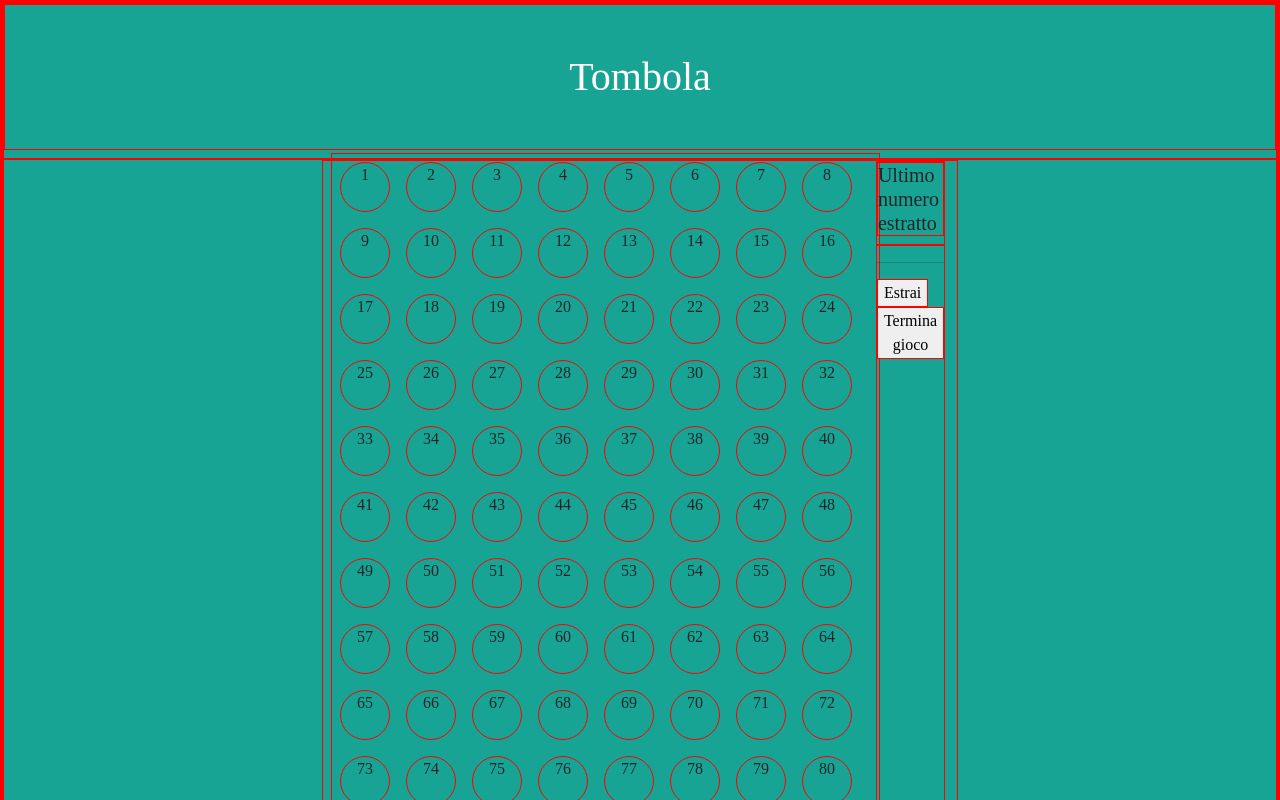
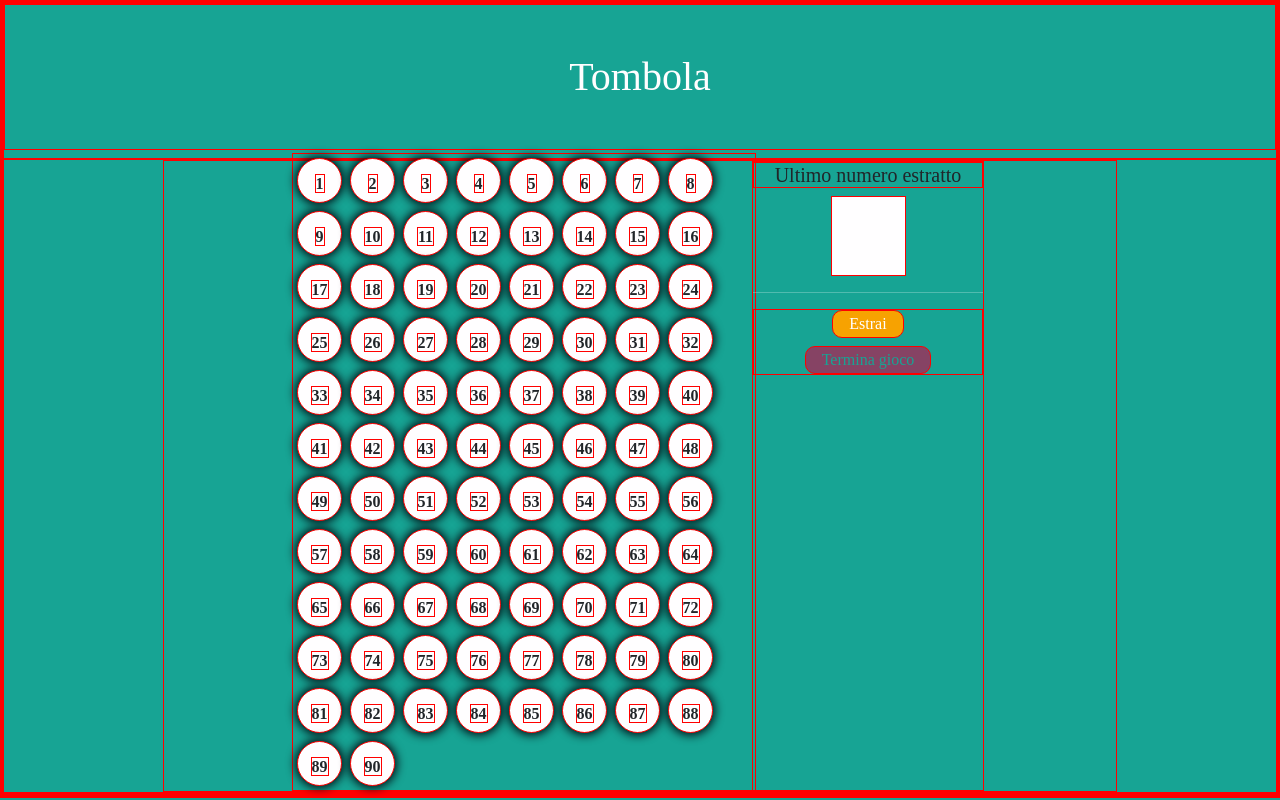
Before and after one commit to DavidIncarbone/web-tombola, a React (Vite) app: page / in a window 1280 px wide. Shown: the top 800 px of the page. Built offline with nearby package versions, Linux system fonts and the light colour scheme; a web font is replaced by a local one.

Commit message:
end graphic milestone

```diff
--- a/src/App.css
+++ b/src/App.css
@@ -11,22 +11,37 @@ h1 {
     color: var(--color-white);
 }
 
-li {
-    width: 50px;
-    height: 50px;
+#number {
+    width: 45px;
+    height: 45px;
+    border-radius: 50%;
+    box-shadow: 0px 0px 10px 2px var(--color-black);
+    text-align: center;
+    line-height: 50px;
     background-color: var(--color-white);
-    border-radius: 50%;
-    text-align: center;
-    align-items: center;
-    margin: 5px;
-
 }
 
-#number {
-    width: 50px;
-    height: 50px;
-    border-radius: 50%;
-    text-align: center;
+hr {
+    color: var(--color-white);
+}
 
+#result {
+    width: 75px;
+    height: 80px;
+    background-color: var(--color-white);
+    margin: 0 auto;
+}
 
+button {
+    border-radius: 10px;
 }
+
+#estrai {
+    background-color: var(--color-extract);
+    color: var(--color-white);
+}
+
+#termina-gioco {
+    background-color: var(--color-end-game);
+    color: var(--color-background);
+}
--- a/src/components/Main.jsx
+++ b/src/components/Main.jsx
@@ -5,18 +5,20 @@ import numeri from "../data/numbers.js"
 function Main() {
 
     return (
-        <main className="d-flex">
-            <div className="container w-50 d-flex">
-                <div className="row d-flex g-2">
+        <main>
+            <div className="container w-75 d-flex justify-content-center">
+                <div className="row d-flex g-2 w-50">
                     {numeri.map((numero) => <Number key={crypto.randomUUID()} number={numero} />)}
 
                 </div>
-                <div>
-                    <h5>Ultimo numero estratto</h5>
-                    <div></div>
+                <div className="w-25">
+                    <h5 className="text-center">Ultimo numero estratto</h5>
+                    <div id="result"></div>
                     <hr />
-                    <button>Estrai</button>
-                    <button>Termina gioco</button>
+                    <div className="d-flex flex-column justify-content-center align-items-center gap-2">
+                        <button id="estrai" className="px-3">Estrai</button>
+                        <button id="termina-gioco" className="px-3">Termina gioco</button>
+                    </div>
                 </div>
 
             </div>
--- a/src/components/Number.jsx
+++ b/src/components/Number.jsx
@@ -1,10 +1,10 @@
-
+import NumberStyle from "../style/Numbers.module.css"
 
 function Number({ number, id }) {
 
     return (
-        <div key={id} id="number" className="m-2">
-            {number}
+        <div key={id} id="number" className="m-1">
+            <b>{number}</b>
         </div>
     )
 }
--- /dev/null
+++ b/src/style/Numbers.module.css
@@ -0,0 +1,3 @@
+.extracted {
+    background-color: var(--color-extracted);
+}
```
